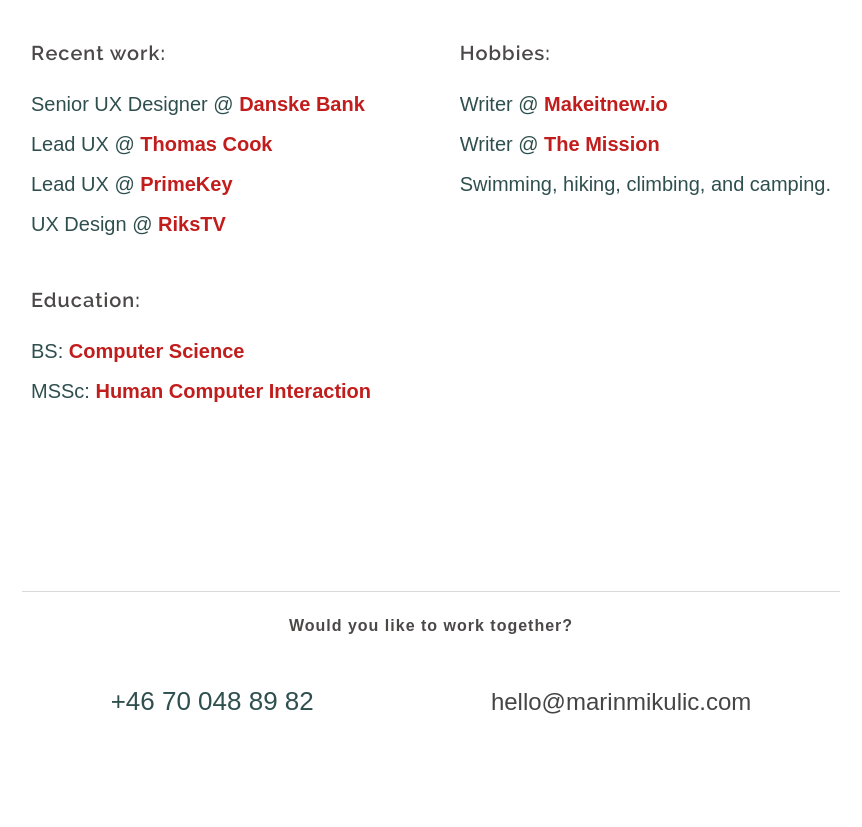
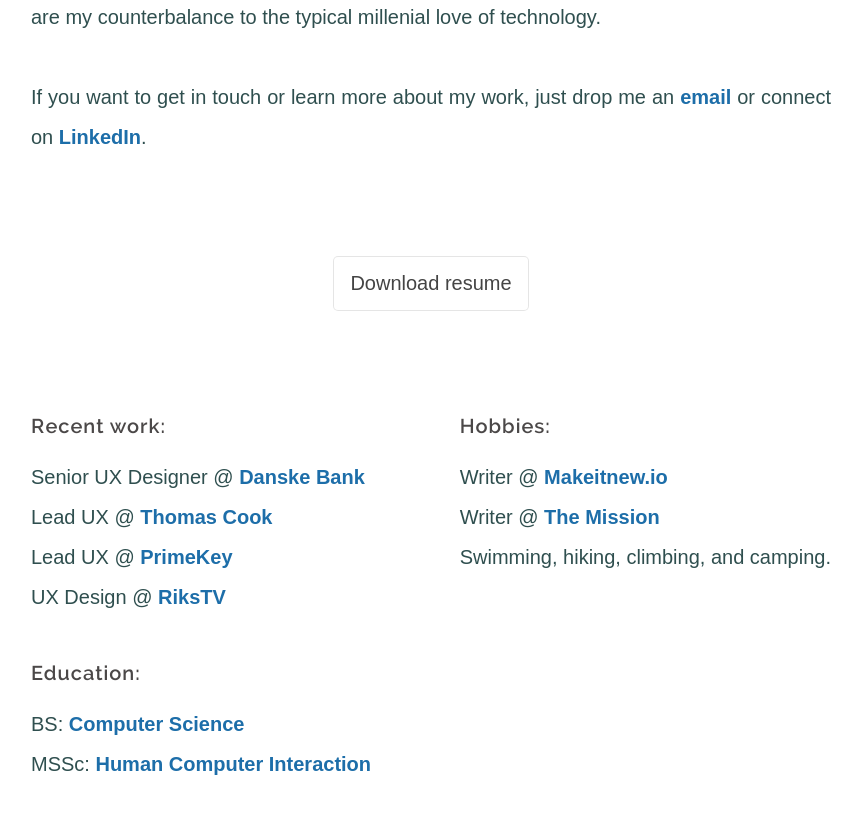
Before and after one commit to shaffe/mmikPort, a website: page about.html in a window 1280 px wide. Shown: the part 953-1780 px from the top of the page, without its empty margins (359-1221 px from the left). Before the commit the page ends 1720 px from the top, so only its background shows below. Drawn offline with Linux system fonts and the light colour scheme.

Commit message:
pdf resume, download resume, link style change

```diff
--- a/about.html
+++ b/about.html
@@ -22,8 +22,8 @@
 			<ul>
 				<li><a href="index.html">Projects</a></li>
 				<li><a href="about.html" class="selected">Work with me</a></li>
+				<li><a href="cv.html">Resume</a></li>
 				<li><a href="https://makeitnew.io/agile-and-ux-walk-into-a-bar-edec00d4453f" target="_blank"">Blog</a></li>
-				<li><a href="cv.html">CV</a></li>
 			</ul>
 		</nav><!-- end navigation menu -->
 
@@ -54,11 +54,15 @@
 
 						In day to day work I do everything from strategy and user research to interaction design, quality assurance, and setting up continuous feedback loops.  <br><br>
 
-						If you need someone to improve an existing product, or kickstart a new one, let's talk.
+						Beyond work, I enjoy writing, reading & just being outdoors. Forests, mountains, and seas are my counterbalance to the typical millenial love of technology.<br><br>
 
-
+						If you want to get in touch or learn more about my work, just drop me an <script type="text/javascript"> obfuscatorEmail2 ();</script> or connect on <a href="https://www.linkedin.com/in/marinmikulic/?originalSubdomain=se" target="_blank" >LinkedIn</a>.
 
 					</div>
+
+					<div class="download_resume">
+							<a href="img/mmikulic_resume.pdf" target="_blank">Download resume</a>
+						</div>
 
 					<div class="about_sections">
 						<ul class="about_section1">
@@ -79,6 +83,7 @@
 							  <li>BS: <a href="https://www.saintpeters.edu/academics/undergraduate-programs/computer-science/" target="_blank">Computer Science</a></li>
 						  		<li>MSSc: <a href="http://www.uu.se/en/admissions/master/selma/program/?pKod=SMD2M" target="_blank">Human Computer Interaction</a></li>
 						</ul>
+
 					</div>
 
 
--- a/css/main.css
+++ b/css/main.css
@@ -94,7 +94,7 @@
 }
 
 .content a {
-    color: #C21D1D;
+    color: #1D6EA9;
     text-decoration: none;
     font-weight: 550;
 }
@@ -351,7 +351,7 @@
 
 .abouthero {
     width: 100%;
-    background: url('../img/mojaglava.png') no-repeat;
+    background: url('../img/mojaglava2.png') no-repeat;
     -webkit-background-size: cover;
     -moz-background-size: cover;
     -o-background-size: cover;
@@ -459,7 +459,8 @@
 
 .top .title{
     display: block;
-    width: 100%;color: #4b4848;
+    width: 100%;
+    color: #4b4848;
     font-family: "raleway-bold", arial;
     font-size: 26px;
     font-weight: bold;
@@ -711,7 +712,7 @@
 .description {
     text-align: justify;
     text-justify: inter-word;
-    font-family: 'Roboto-Light';
+    font-family: 'Roboto-Light', arial;
 }
 
 .section {
@@ -861,8 +862,29 @@
     margin-bottom: 40px;
 }
 
-/* external link*/
+/* Download resume button */
 
-.external_link:hover {
+.download_resume {
+    width: 100%;
+    display: flex;
+    justify-content: center;
+    margin: 100px auto;
+}
 
+.download_resume a{
+    background: #fff;
+    box-shadow: 0 0 0 1px rgba(0,0,0,0.1);
+    padding: 0.4rem 1rem;
+    border-radius: 4px;
+    transition-property: box-shadow, color;
+    transition-duration: 150ms;
+    transition-timing-function: cubic-bezier(0.4,0,0.2, 1);
+    color: #444;
+    font-weight: normal;
+    font-weight: 'Roboto-Light';
 }
+
+
+.download_resume a:hover {
+    color: #969595;
+}
--- a/js/main.js
+++ b/js/main.js
@@ -124,12 +124,6 @@
 
 }
 
-
-// Email obfuscator script 2.1 by Tim Williams, University of Arizona
-// Random encryption key feature coded by Andrew Moulden
-// This code is freeware provided these four comment lines remain intact
-// A wizard to generate this code is at http://www.jottings.com/obfuscator/
-
 function obfuscatorPhoneNum () {
  coded = "+Z8 fF FZb bB bM"
   key = "gfWkZRlEc53NCTFYuaQmpOJGtDV6sveSowdh9iy21zn8AxL7qH4rBPXMjKUb0I"
@@ -147,3 +141,30 @@
   }
 document.write(link)
 };
+
+// Email obfuscator script 2.1 by Tim Williams, University of Arizona
+// Random encryption key feature coded by Andrew Moulden
+// This code is freeware provided these four comment lines remain intact
+// A wizard to generate this code is at http://www.jottings.com/obfuscator/
+
+function obfuscatorEmail2 () {
+
+    var email = "email"
+
+    coded = "vrFFE@7hZUI7UB8FUm.mE7"
+    key = "N0bAjJSQ7eVT9LlRUItBovyKuDcMPqgrY512FGpa6HExws83m4zdWZfCinOkXh"
+    shift=coded.length
+    link=""
+    for (i=0; i<coded.length; i++) {
+    if (key.indexOf(coded.charAt(i))==-1) {
+      ltr = coded.charAt(i)
+      link += (ltr)
+    }
+    else {
+      ltr = (key.indexOf(coded.charAt(i))-shift+key.length) % key.length
+      link += (key.charAt(ltr))
+    }
+    }
+    document.write("<a href='mailto:"+link+"'>"+email+"</a>")
+
+}
```
Also changed, not shown: cv.html (+2 -2 lines), index.html (+2 -1 lines), 5 other files.
